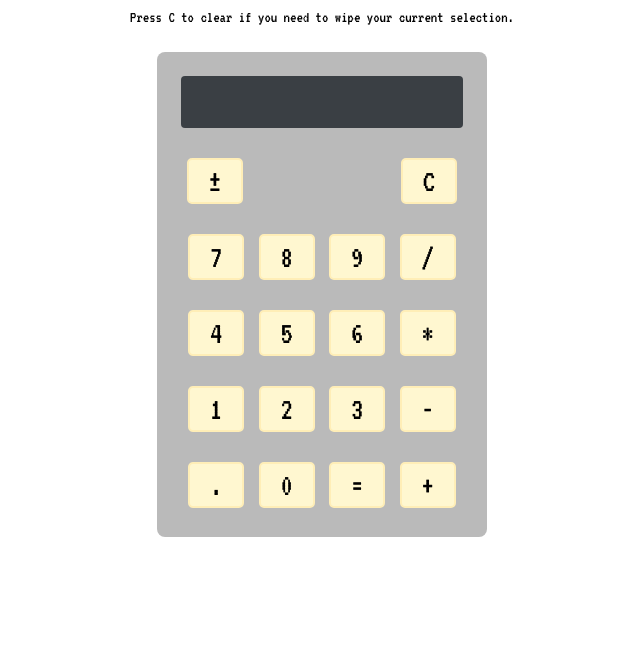
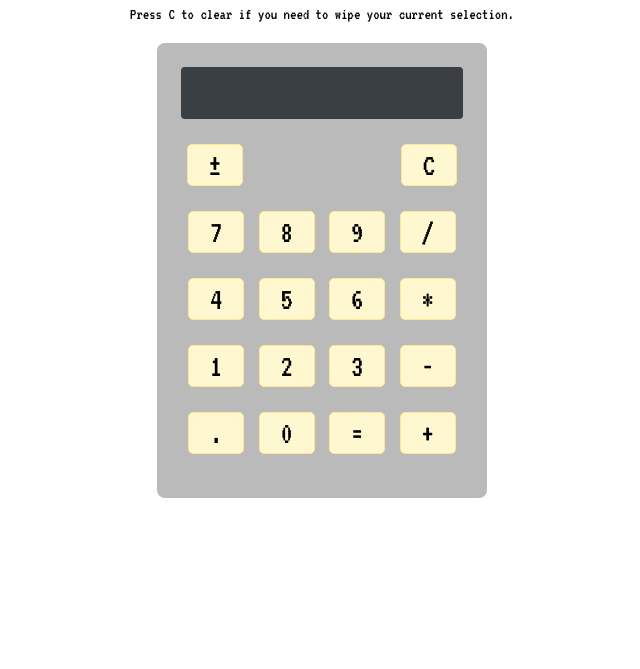
Before and after one commit to shaepy/dom-events-lab, a plain HTML site: page index.html in a window 1280 px wide. Shown: the part 131-800 px from the top of the page, without its empty margins (318-958 px from the left). Drawn offline with Linux system fonts and the light colour scheme.

Commit message:
css styling to fix padding and spacing

```diff
--- a/style.css
+++ b/style.css
@@ -8,7 +8,7 @@
     font-family: "VT323", system-ui, monospace;
     display: flex;
     flex-direction: column;
-    gap: 15px;
+    gap: 10px;
     align-items: center;
     justify-content: center;
   }
@@ -30,8 +30,8 @@
     padding: 24px;
     max-width: 330px;
     width: 100%;
-    height: 485px;
-    gap: 30px;
+    height: 455px;
+    gap: 25px;
     display: flex;
     flex-direction: column;
     border-radius: 8px;
@@ -49,7 +49,7 @@
   }
 
   .button {
-    padding: 21px 23px;
+    padding: 20px 23px;
     width: 56px;
     height: 38px;
     cursor: pointer;
@@ -59,7 +59,7 @@
     color: #000000;
     background-color: #fff7d0;
     border-radius: 5px;
-    border: 2px solid rgb(255, 238, 183);
+    border: 1px solid rgb(255, 230, 149);
   }
 
   .extra {
@@ -69,5 +69,5 @@
   }
 
   #instructions p,h1,ol {
-    margin: 12px;
+    margin: 11px;
   }
```
Also changed, not shown: screenshot.png.
